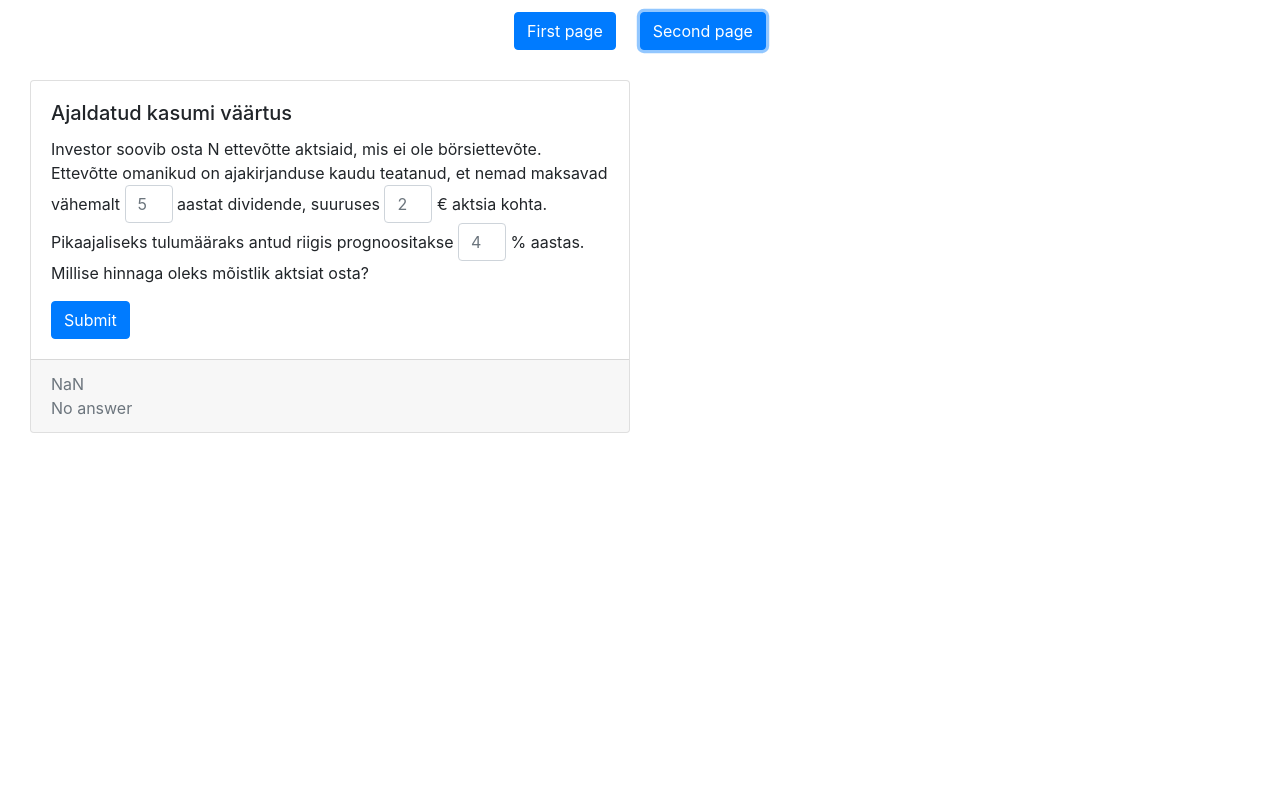
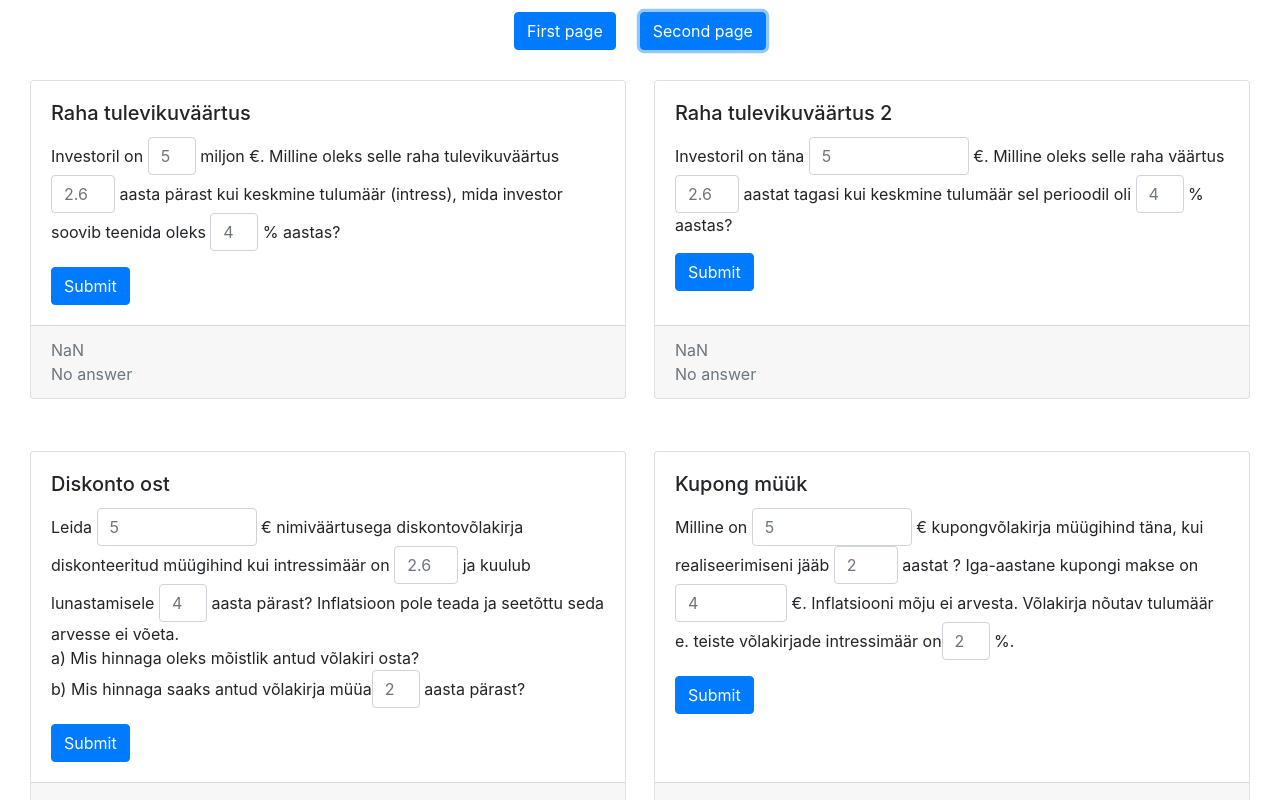
Before and after one commit to kuldarvakker/math-calc-forms-icy0031, a React (Create React App) app: page / in a window 1280 px wide. Both pictures are taken after a click on the button "Second page". Shown: the top 800 px of the page. Built offline with nearby package versions, Linux system fonts and the light colour scheme.

Commit message:
second page done

```diff
--- a/src/formulas/SecondPageFormulas.tsx
+++ b/src/formulas/SecondPageFormulas.tsx
@@ -1,6 +1,6 @@
 import {FormEvent} from "react";
 
-export const AjaldatudKasumiVaartus = (event: FormEvent<HTMLFormElement>) => {
+export const Tulevik = (event: FormEvent<HTMLFormElement>) => {
     event.preventDefault();
 
     let unCheckedFloats = [...Array.from(event.target as HTMLFormElement)
@@ -13,12 +13,110 @@ export const AjaldatudKasumiVaartus = (event: FormEvent<HTMLFormElement>) => {
 
     let result : number = 0;
     let resultString : string = "";
-    for (let i = 1; i < a + 1; i++) {
-        resultString += b + "/" + "(" + 1 + "+ " + c + ")" + "**" + i;
-        if (i < a) {
+    result = a * Math.pow( 1+ c, b);
+    resultString = "miljonites?";
+    return [result, resultString]
+}
+
+export const Tulevik2 = (event: FormEvent<HTMLFormElement>) => {
+    event.preventDefault();
+
+    let unCheckedFloats = [...Array.from(event.target as HTMLFormElement)
+        .map(i => parseFloat((i as HTMLInputElement).value))];
+    let numbers = [...unCheckedFloats.filter(elem => !isNaN(elem))];
+
+    let a = numbers[0];
+    let b = numbers[1];
+    let c = numbers[2] / 100;
+
+    let result : number = 0;
+    let resultString : string = "";
+    result = a / Math.pow(1+c, b);
+    return [result, resultString]
+}
+
+export const Diskonto = (event: FormEvent<HTMLFormElement>) => {
+    event.preventDefault();
+
+    let unCheckedFloats = [...Array.from(event.target as HTMLFormElement)
+        .map(i => parseFloat((i as HTMLInputElement).value))];
+    let numbers = [...unCheckedFloats.filter(elem => !isNaN(elem))];
+
+    let a = numbers[0];
+    let b = numbers[1] / 100;
+    let c = numbers[2];
+    let d = numbers[3];
+
+    let result : number = 0;
+    let resultString : string = "";
+    result = a / Math.pow(1+b, c);
+    resultString = "b) " + (a / Math.pow(1+b, c-d)).toString();
+    return [result, resultString]
+}
+
+
+export const Kupong = (event: FormEvent<HTMLFormElement>) => {
+    event.preventDefault();
+
+    let unCheckedFloats = [...Array.from(event.target as HTMLFormElement)
+        .map(i => parseFloat((i as HTMLInputElement).value))];
+    let numbers = [...unCheckedFloats.filter(elem => !isNaN(elem))];
+
+    let a = numbers[0];
+    let b = numbers[1];
+    let c = numbers[2];
+    let d = numbers[3] / 100;
+
+    let result : number = 0;
+    let resultString : string = "";
+    for (let i = 1; i < b + 1; i++) {
+        if (i === b) {
+            resultString += "( (" + a +"+"+c+" ) / ("+ (1+d) + ")**"+i +")"
+            result += ((a + c) / Math.pow(1+d,i));
+        } else {
+            resultString += "(" +c+ "/ ("+ (1+d) + ")**"+i+")";
+            result += c / Math.pow(1+d,i);
+        }
+        if (i < b) {
             resultString += " + ";
         }
-        result += b / Math.pow((1 + c), i);
     }
     return [result, resultString]
 }
+
+export const Diskonto2 = (event: FormEvent<HTMLFormElement>) => {
+    event.preventDefault();
+
+    let unCheckedFloats = [...Array.from(event.target as HTMLFormElement)
+        .map(i => parseFloat((i as HTMLInputElement).value))];
+    let numbers = [...unCheckedFloats.filter(elem => !isNaN(elem))];
+
+    let a = numbers[0];
+    let b = numbers[1];
+    let c = numbers[2];
+
+    let result : number = 0;
+    let resultString : string = "";
+    result = Math.pow(b / a, 1 / c) - 1;
+    resultString = "ehk " + (result * 100) + "%"
+    return [result, resultString]
+}
+
+
+export const Diskonto3 = (event: FormEvent<HTMLFormElement>) => {
+    event.preventDefault();
+
+    let unCheckedFloats = [...Array.from(event.target as HTMLFormElement)
+        .map(i => parseFloat((i as HTMLInputElement).value))];
+    let numbers = [...unCheckedFloats.filter(elem => !isNaN(elem))];
+
+    let a = numbers[0];
+    let b = numbers[1];
+    let c = numbers[2] / 100;
+
+    let result : number = 0;
+    let resultString : string = "";
+    result = Math.log(b / a) / Math.log(1 + c)
+    resultString = "... aasta pärast."
+    return [result, resultString]
+}
--- a/src/pages/firstPage.tsx
+++ b/src/pages/firstPage.tsx
@@ -1,5 +1,5 @@
 import React, {useState} from 'react';
-import {Container, Col, Row, Form} from "react-bootstrap";
+import {Form} from "react-bootstrap";
 import FormCard from "../components/FormCard"
 import {
     AjaldatudKasumiVaartus,
--- a/src/pages/secondPage.tsx
+++ b/src/pages/secondPage.tsx
@@ -1,31 +1,119 @@
 import React, {useState} from 'react';
-import {Container, Col, Row, Form} from "react-bootstrap";
+import {Form} from "react-bootstrap";
 import FormCard from "../components/FormCard"
 import {
-    AjaldatudKasumiVaartus,
+    Tulevik, Tulevik2, Diskonto, Diskonto2, Diskonto3, Kupong
 } from "../formulas/SecondPageFormulas";
 
 function SecondPage() {
 
     const [state, setState] = useState([NaN, "No answer"]);
+    const [state2, setState2] = useState([NaN, "No answer"]);
+    const [diskonto, setDiskonto] = useState([NaN, "No answer"]);
+    const [diskonto2, setDiskonto2] = useState([NaN, "No answer"]);
+    const [diskonto3, setDiskonto3] = useState([NaN, "No answer"]);
+    const [kupong, setKupong] = useState([NaN, "No answer"]);
 
     return (
         <div>
             <div style={{"padding": "30px", "gap": "28px", "display": "flex", "width": "100%", "flexWrap": "wrap"}}>
                 <FormCard
-                    title={'Ajaldatud kasumi väärtus'}
-                    handleSubmit={(e) => setState(AjaldatudKasumiVaartus(e))}
+                    title={'Raha tulevikuväärtus'}
+                    handleSubmit={(e) => setState(Tulevik(e))}
                     text={[
-                        'Investor soovib osta N ettevõtte aktsiaid, mis ei ole börsiettevõte. Ettevõtte omanikud on ajakirjanduse kaudu teatanud, et nemad maksavad vähemalt ',
+                        'Investoril on ',
                         <Form.Control type="text" style={{display: "inline", width: "3rem"}} placeholder="5"/>,
-                        ' aastat dividende, suuruses ',
-                        <Form.Control type="text" style={{display: "inline", width: "3rem"}} placeholder="2"/>,
-                        ' € aktsia kohta. Pikaajaliseks tulumääraks antud riigis prognoositakse ',
+                        ' miljon €. Milline oleks selle raha tulevikuväärtus ',
+                        <Form.Control type="text" style={{display: "inline", width: "4rem"}} placeholder="2.6"/>,
+                        ' aasta pärast kui keskmine tulumäär (intress), mida investor soovib teenida oleks ',
                         <Form.Control type="text" style={{display: "inline", width: "3rem"}} placeholder="4"/>,
-                        ' % aastas. Millise hinnaga oleks mõistlik aktsiat osta?'
+                        ' % aastas?'
                     ]}
                     answer={state}
                 />
+                <FormCard
+                    title={'Raha tulevikuväärtus 2'}
+                    handleSubmit={(e) => setState2(Tulevik2(e))}
+                    text={[
+                        'Investoril on täna ',
+                        <Form.Control type="text" style={{display: "inline", width: "10rem"}} placeholder="5"/>,
+                        ' €. Milline oleks selle raha väärtus ',
+                        <Form.Control type="text" style={{display: "inline", width: "4rem"}} placeholder="2.6"/>,
+                        ' aastat tagasi kui keskmine tulumäär sel perioodil oli ',
+                        <Form.Control type="text" style={{display: "inline", width: "3rem"}} placeholder="4"/>,
+                        ' % aastas?'
+                    ]}
+                    answer={state2}
+                />
+
+                <FormCard
+                    title={'Diskonto ost'}
+                    handleSubmit={(e) => setDiskonto(Diskonto(e))}
+                    text={[
+                        'Leida ',
+                        <Form.Control type="text" style={{display: "inline", width: "10rem"}} placeholder="5"/>,
+                        ' € nimiväärtusega diskontovõlakirja diskonteeritud müügihind kui intressimäär on ',
+                        <Form.Control type="text" style={{display: "inline", width: "4rem"}} placeholder="2.6"/>,
+                        ' ja kuulub lunastamisele ',
+                        <Form.Control type="text" style={{display: "inline", width: "3rem"}} placeholder="4"/>,
+                        '  aasta pärast? Inflatsioon pole teada ja seetõttu seda arvesse ei võeta.',
+                        <br />,
+                        'a) Mis hinnaga oleks mõistlik antud võlakiri osta?',
+                        <br />,
+                        'b) Mis hinnaga saaks antud võlakirja müüa',
+                        <Form.Control type="text" style={{display: "inline", width: "3rem"}} placeholder="2"/>,
+                        ' aasta pärast?'
+                    ]}
+                    answer={diskonto}
+                />
+
+                <FormCard
+                    title={'Kupong müük'}
+                    handleSubmit={(e) => setKupong(Kupong(e))}
+                    text={[
+                        'Milline on ',
+                        <Form.Control type="text" style={{display: "inline", width: "10rem"}} placeholder="5"/>,
+                        '  € kupongvõlakirja müügihind täna, kui realiseerimiseni jääb ',
+                        <Form.Control type="text" style={{display: "inline", width: "4rem"}} placeholder="2"/>,
+                        ' aastat ? Iga-aastane kupongi makse on ',
+                        <Form.Control type="text" style={{display: "inline", width: "7rem"}} placeholder="4"/>,
+                        ' €. Inflatsiooni mõju ei arvesta. Võlakirja nõutav tulumäär e. teiste võlakirjade intressimäär on',
+                        <Form.Control type="text" style={{display: "inline", width: "3rem"}} placeholder="2"/>,
+                        ' %.'
+                    ]}
+                    answer={kupong}
+                />
+
+                <FormCard
+                    title={'Diskonto2'}
+                    handleSubmit={(e) => setDiskonto2(Diskonto2(e))}
+                    text={[
+                        'Investor ostis ',
+                        <Form.Control type="text" style={{display: "inline", width: "10rem"}} placeholder="5"/>,
+                        '  € eest ',
+                        <Form.Control type="text" style={{display: "inline", width: "10rem"}} placeholder="2"/>,
+                        ' € nimiväärtusega diskontovõlakirja. Kui võlakiri ostetakse tagasi ',
+                        <Form.Control type="text" style={{display: "inline", width: "4rem"}} placeholder="4"/>,
+                        ' aasta pärast, siis kui suur oleks võlakirja intressimäär?',
+                    ]}
+                    answer={diskonto2}
+                />
+
+                <FormCard
+                    title={'Diskonto3'}
+                    handleSubmit={(e) => setDiskonto3(Diskonto3(e))}
+                    text={[
+                        'Investor ostis ',
+                        <Form.Control type="text" style={{display: "inline", width: "10rem"}} placeholder="5"/>,
+                        '  € eest ',
+                        <Form.Control type="text" style={{display: "inline", width: "10rem"}} placeholder="2"/>,
+                        ' € nimiväärtusega diskontovõlakirja. Mitme aastase võlakirjaga oleks tegemist kui võlakirja intressimäär oleks',
+                        <Form.Control type="text" style={{display: "inline", width: "4rem"}} placeholder="4"/>,
+                        ' %?',
+                    ]}
+                    answer={diskonto3}
+                />
+
             </div>
         </div>
     );
```
